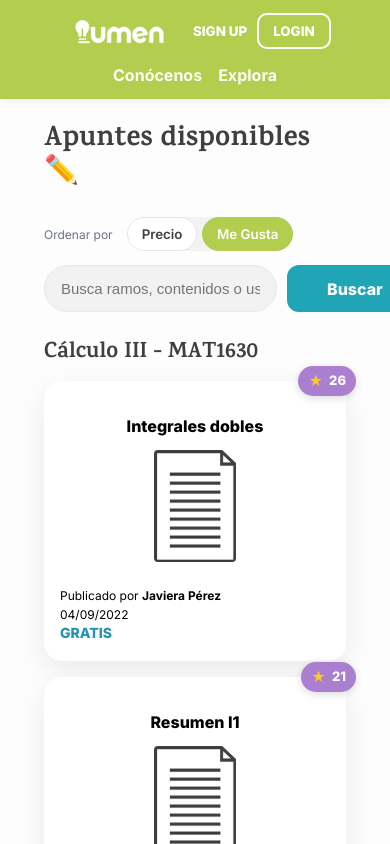
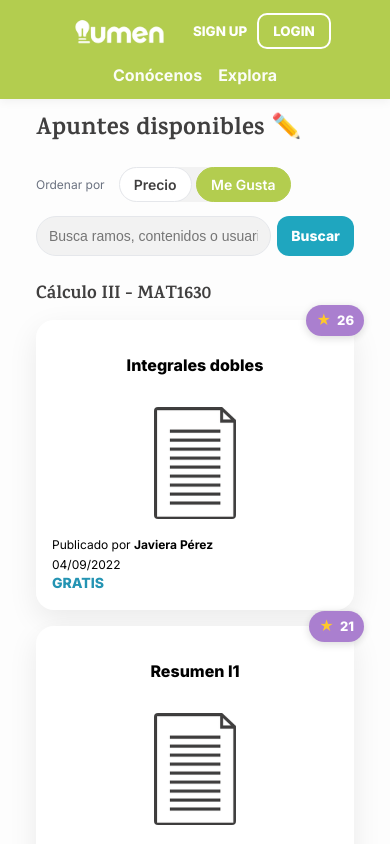
Before and after one commit to IIC2513/CDJ_frontend_25-2, a React (Vite) app: page /explora in a window 390 px wide. Built offline with nearby package versions, Linux system fonts and the light colour scheme.

Commit message:
Fix: edit and adjust Explora view to improve dynamic components and responsive layout

```diff
--- a/src/components/ApuntesCard/ApuntesCard.css
+++ b/src/components/ApuntesCard/ApuntesCard.css
@@ -9,7 +9,7 @@
   --accent-blue: #2494b3;
 }
 
-/* ---------- Tarjeta del apunte ---------- */
+/* Tarjeta del apunte */
 .card-explora {
   position: relative;
   background: var(--card-bg);
@@ -28,7 +28,7 @@
   box-shadow: 0 14px 36px rgba(0, 0, 0, 0.1);
 }
 
-/* ---------- Badge (likes) ---------- */
+/*  Badge -> likes */
 .badge {
   position: absolute;
   top: -10px;
@@ -54,8 +54,7 @@
   font-size: 14px;
 }
 
-/* ---------- Icono de hoja ---------- */
-
+/* Img del apunte */
 .apunte-img {
   width: 90px;
   height: 120px;
@@ -65,14 +64,14 @@
   transition: transform 0.25s ease;
   display: block;
   margin-left: auto;
-  margin-right: auto; /* centrado horizontal */
+  margin-right: auto;
 }
 
 .apunte-img:hover {
   transform: scale(1.05);
 }
 
-/* ---------- Texto ---------- */
+/*  Texto  */
 .title {
   font-weight: 1000;
   font-family: Inter;
@@ -88,7 +87,7 @@
 
 }
 
-/* ---------- Precio ---------- */
+/*  Precio  */
 .price {
   margin-top: -12px;
   font-weight: 800;
@@ -104,7 +103,7 @@
   color: var(--accent-blue);
 }
 
-/* ---------- Responsivo ---------- */
+/*  Responsivo */
 @media (max-width: 640px) {
   .paper {
     height: 130px;
--- a/src/components/ApuntesCard/ApuntesCard.jsx
+++ b/src/components/ApuntesCard/ApuntesCard.jsx
@@ -10,7 +10,7 @@ export default function ApuntesCard({ apunte }) {
   const abrirModal = useCallback(() => setMostrarModal(true), []);
   const cerrarModal = useCallback(() => setMostrarModal(false), []);
 
-  // Accesibilidad: abrir con Enter o Space
+  /*  Accesibilidad -> abrir con Enter o Space */
   const onKeyOpen = (e) => {
     if (e.key === "Enter" || e.key === " ") {
       e.preventDefault();
@@ -37,12 +37,14 @@ export default function ApuntesCard({ apunte }) {
         onClick={abrirModal}
         onKeyDown={onKeyOpen}
       >
+        {/* Badge de me gusta */}
         <span className="badge" aria-label={`Me gusta: ${apunte.meGusta}`}>
           {apunte.meGusta}
         </span>
 
         <div className="title">{apunte.titulo}</div>
 
+        {/* imagen, ahora predeterminada */}
         <div className="paper" aria-hidden>
           <img
             src={iconoApunte}
@@ -52,6 +54,7 @@ export default function ApuntesCard({ apunte }) {
           />
         </div>
 
+       {/* Datos del articulo */}
         <div className="meta">
           Publicado por <strong>{apunte.autor}</strong>
           <br />
@@ -63,6 +66,7 @@ export default function ApuntesCard({ apunte }) {
         </div>
       </article>
 
+    {/* Habilitar que se pueda abrir el card modal*/}
       {mostrarModal && (
         <ApuntesCardModal apunte={apunte} onClose={cerrarModal} />
       )}
--- a/src/components/ApuntesCardModal/ApuntesCardModal.jsx
+++ b/src/components/ApuntesCardModal/ApuntesCardModal.jsx
@@ -5,7 +5,7 @@ import iconoApunte from "../../assets/explora/apuntes2.png";
 export default function ApuntesCardModal({ apunte, onClose }) {
   if (!apunte) return null;
 
-  // Cerrar con ESC
+  /* funcionalidad extra para cerrar modal con ESC */
   useEffect(() => {
     const handler = (e) => e.key === "Escape" && onClose();
     window.addEventListener("keydown", handler);
@@ -28,7 +28,7 @@ export default function ApuntesCardModal({ apunte, onClose }) {
         role="dialog"
         aria-modal="true"
         aria-labelledby="acm-title"
-        onClick={(e) => e.stopPropagation()} // evita cerrar si se hace click dentro
+        onClick={(e) => e.stopPropagation()} /* evita cerrar si se hace click dentro */
       >
         {/* Botón de cierre */}
         <button className="acm-close" aria-label="Cerrar" onClick={onClose}>
--- a/src/pages/Explora/Explora.css
+++ b/src/pages/Explora/Explora.css
@@ -8,12 +8,11 @@
   --muted:#6B7280;
   --shadow:0 10px 30px rgba(0,0,0,.08);
   --radius:18px;
+  --teal:#1FA6BF;
 }
 
 *{ box-sizing:border-box; }
-
 html, body, #root{ height:100%; }
-
 body{
   margin:0;
   font-family: Inter, system-ui, -apple-system, Segoe UI, Roboto, "Helvetica Neue", Arial;
@@ -23,51 +22,45 @@ body{
   -moz-osx-font-smoothing: grayscale;
 }
 
-/* Layout general */
+/*  Layout */
 .page{
   max-width:1120px;
   margin:0 auto;
   padding:28px 20px 48px;
 }
-
 .h1-explora{
-  font-size:clamp(28px, 3.2vw, 40px);
+  font-size:clamp(26px, 3.2vw, 40px);
   margin:0 0 18px;
   font-weight:800;
   letter-spacing:.2px;
-  text-align: left;
+  text-align:left;
+  line-height:1.2;
 }
 
-/* Toolbar */
-.toolbar{
+/* Ordenar y filtros*/
+.topbar-explora{
   display:flex;
-  flex-wrap:wrap;
-  gap:12px;
   align-items:center;
   justify-content:space-between;
-  margin:14px 0 22px;
+  gap:16px;
+  margin:0 0 12px;
+  flex-wrap:wrap;
 }
-
-.search{
-  flex:1 1 520px;
+.sort-wrap{
   display:flex;
+  align-items:center;
   gap:10px;
+  flex-wrap:wrap;
 }
-
-.search-input{
-  flex:1;
-  padding:14px 16px;
-  border:1.5px solid #E5E7EB;
+.sort-label{
+  font-size:12px;
+  color:var(--muted);
+  margin-right:4px;
+}
+.selector{
   border-radius:999px;
-  outline:none;
-  font-size:15px;
-  background: #f2f2f2;
+  background:#f2f2f2;
 }
-.search-input:focus{
-  border-color:var(--green);
-  box-shadow:0 0 0 3px rgba(179,205,79,.25);
-}
-
 .button{
   padding:10px 16px;
   border-radius:999px;
@@ -77,6 +70,7 @@ body{
   font-weight:600;
   transition:transform .04s ease, background .15s, color .15s, border-color .15s;
   user-select:none;
+  white-space:nowrap;
 }
 .button:hover{ transform:translateY(-1px); }
 .button:active{ transform:translateY(0); }
@@ -85,88 +79,129 @@ body{
   color:#fff;
   border-color:var(--green);
 }
+.sort-wrap .button{ padding:8px 14px; }
 
+/* Barra búsqueda */
+.toolbar{
+  display:flex;
+  gap:12px;
+  align-items:center;
+  justify-content:space-between;
+  margin:14px 0 22px;
+  flex-wrap:wrap;
+}
+.search{
+  flex:1 1 520px;
+  display:flex;
+  gap:10px;
+  min-width:260px;
+}
+.search-input{
+  flex:1 1 auto;
+  min-width:0;
+  padding:14px 16px;
+  border:1.5px solid #E5E7EB;
+  border-radius:999px;
+  outline:none;
+  font-size:15px;
+  background:#f2f2f2;
+}
+.search-input:focus{
+  border-color:var(--green);
+  box-shadow:0 0 0 3px rgba(179,205,79,.25);
+}
 .btn.primary2{
   display:inline-block;
-  background:var(--blue);
+  background:var(--teal);
   color:#fff;
-  font-family: Inter,system-ui,-apple-system,Segoe UI,Roboto,"Helvetica Neue",Arial;
   font-weight:800;
   font-size:16px;
-  padding:8px 40px;
-  border-radius: 12px;
+  padding:12px 22px;
+  border-radius:12px;
   border:none;
   text-decoration:none;
   text-align:center;
   transition:transform .15s ease, background .15s ease;
+  white-space:nowrap;
 }
-.btn.primary2:hover{ background:#1c8ca2 ; }
+.btn.primary2:hover{ background:#1c8ca2; }
 
-/* Sección por curso */
+/* Sección por curso  */
 .section{ margin-top:28px; }
 .section-title{
-  text-align: left;
-  font-size:22px;
+  text-align:left;
+  font-size:clamp(18px, 2.2vw, 22px);
   font-weight:800;
   margin:0 0 14px;
+  line-height:1.25;
 }
 
-/* Grid de cards */
+/*  Grid de cards  */
 .grid{
   display:grid;
-  grid-template-columns:repeat(auto-fill, minmax(220px, 1fr));
+  grid-template-columns:repeat(3, minmax(0, 1fr));
   gap:16px;
 }
+@media (max-width: 1024px){
+  .grid{ grid-template-columns:repeat(2, minmax(0, 1fr)); }
+}
+@media (max-width: 640px){
+  .grid{ grid-template-columns:1fr; }
+}
 
-/* Responsivo */
-@media (max-width: 640px){
+/* Si usas .paper u otro contenedor de card, ponles límites razonables */
+.paper{
+  background:var(--card);
+  border-radius:14px;
+  padding:18px;
+  min-height:120px;
+  margin-bottom: 10px;
+}
+
+/*  Responsive  */
+
+/* Tablet mediana */
+@media (max-width: 820px){
+  .page{ padding:24px 16px 40px; }
   .toolbar{ gap:10px; }
   .search{ flex:1 1 100%; }
-  .paper{ height:130px; }
+  .btn.primary2{ padding:12px 18px; font-size:15px; }
+  .h1-explora{ margin-bottom:14px; }
 }
 
-.topbar-explora{
-  display:flex;
-  align-items:center;
-  justify-content:space-between;
-  gap:16px;
-  margin: 0 0 12px;
-}
-
-.sort-wrap{
-  display:flex;
-  align-items:center;
-  gap:10px;
-}
-
-.sort-label{
-  font-size:12px;
-  color:var(--muted, #6B7280);
-  margin-right:4px;
-}
-
-.selector{
-  box-shadow:#f2f2f2;
-  border-radius:999px;
-  background-color: #f2f2f2;
-}
-
-/* Opcional: hace que los botones se vean como un grupo */
-.sort-wrap .button{
-  border-radius:999px;
-  padding:8px 14px;
-}
-.sort-wrap .button[aria-pressed="true"]{
-  background:var(--green, #B3CD4F);
-  color:#fff;
-  border-color:var(--green, #B3CD4F);
-}
-
-/* Responsive: apila en móviles */
+/* Phone ≤640px */
 @media (max-width: 640px){
   .topbar-explora{
     flex-direction:column;
     align-items:flex-start;
     gap:8px;
   }
+  .toolbar{
+    flex-direction:column;
+    align-items:stretch;
+  }
+  .search{
+    width:100%;
+    gap:8px;
+  }
+  .search-input{
+    padding:12px 14px;
+    font-size:14px;
+  }
+  .btn.primary2{
+    width:auto;
+    padding:12px 16px;
+    font-size:14px;
+  }
+  .button{ padding:8px 12px; font-size:14px; }
 }
+
+/* Telefono angosto  */
+@media (max-width: 420px){
+  .page{ padding:20px 12px 36px; }
+  .h1-explora{ font-size:24px; }
+  .section-title{ font-size:18px; }
+  .btn.primary2{ padding:11px 14px; }
+  .search{ gap:6px; }
+  .search-input{ padding:11px 12px; }
+}
```
Also changed, not shown: src/components/ApuntesCardModal/ApuntesCardModal.css (+115 -37 lines), src/pages/Explora/Explora.jsx (+4 -4 lines).
